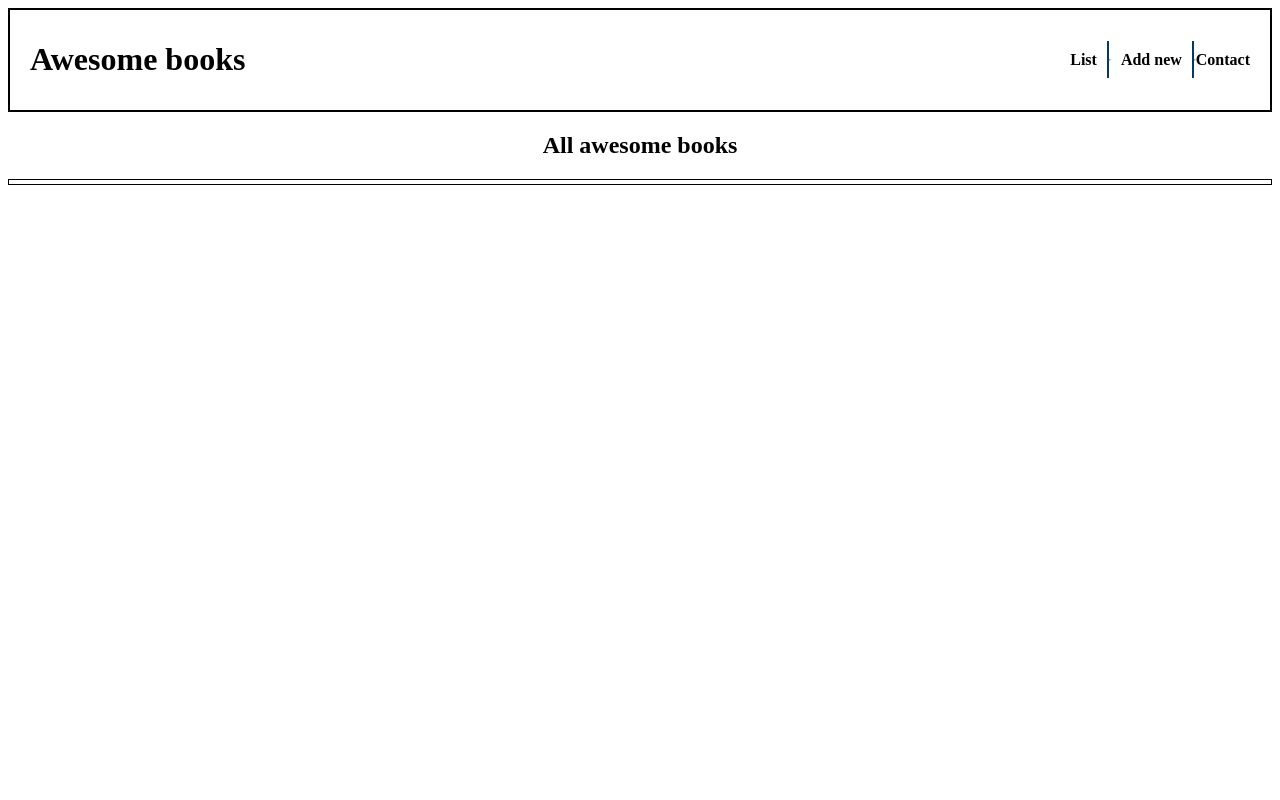
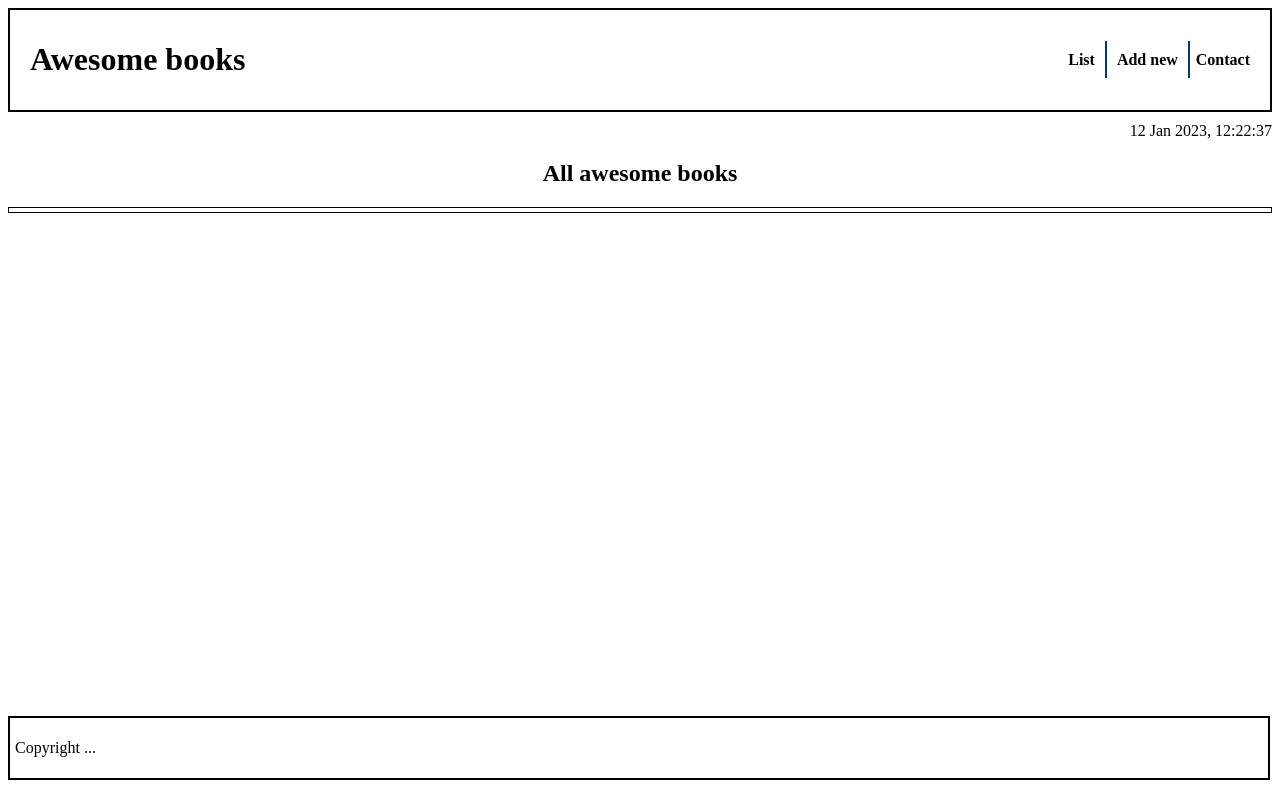
Before and after one commit to til2to/milestone-books, a website: page index.html in a window 1280 px wide. Drawn offline with Linux system fonts and the light colour scheme.

Commit message:
Add clock feature

```diff
--- a/index.html
+++ b/index.html
@@ -11,20 +11,16 @@
   <header id="header">
     <h1 class="awesome-book-title">Awesome books</h1>
     <ul class="nav-list">
-      <li><a href="#list-container" class="list-btn">List</a></li>
-      <hr>
-      <li><a href="#add-new-container" class="add-new-btn">Add new</a></li>
-      <hr>
-      <li><a href="#contact-containe" class="contact-btn">Contact</a></li>
+      <li><a href="#" class="list-btn">List</a></li>
+      <li><a href="#" class="add-new-btn">Add new</a></li>
+      <li><a href="#" class="contact-btn">Contact</a></li>
     </ul>
   </header>
+  <section id="clock"></section>
+
   <section id="list-container" class="block1">
     <h2>All awesome books</h2>
-    <div class="new-books-container">
-
-    </div>
-
-
+    <div class="new-books-container"></div>
   </section>
   <section id="add-new-container"  class="block2">
     <div class="form-container">
@@ -51,9 +47,11 @@
     <li>Our address. Streetname 22, 84503 City, Country</li>
    </ul>
     </div>
-
   </section>
 
+  <footer>
+    <p>Copyright ...</p>
+  </footer>
 
   <script src="script.js" type="module" defer></script>
 </body>
--- a/package.json
+++ b/package.json
@@ -12,7 +12,7 @@
     "babel-eslint": "^10.1.0",
     "eslint": "^7.32.0",
     "eslint-config-airbnb-base": "^14.2.1",
-    "eslint-plugin-import": "^2.26.0",
+    "eslint-plugin-import": "^2.27.4",
     "hint": "^7.1.3",
     "stylelint": "^13.13.1",
     "stylelint-config-standard": "^21.0.0",
--- a/script.js
+++ b/script.js
@@ -2,10 +2,23 @@
 const listBtn=document.querySelector('.list-btn')
 const addNewBtn=document.querySelector('.add-new-btn')
 const aboutBtn=document.querySelector('.contact-btn')
+const clock=document.querySelector('#clock')
 
 const listContainer=document.getElementById('list-container')
 const addNewContainer=document.getElementById('add-new-container')
 const contactContainer=document.getElementById('contact-container')
+
+
+let today = new Date().toLocaleDateString('en-GB', {
+  day : 'numeric',
+  month : 'short',
+  year : 'numeric',
+  hour: '2-digit',
+  minute: '2-digit',
+  second: '2-digit'
+}).split(' ').join(' ');
+
+clock.innerHTML = today
 
 listBtn.addEventListener('click',()=>{
   listContainer.style.display='block';
@@ -46,15 +59,12 @@ class BookList {
     this.storage.forEach((book, index) => {
       if (book.title && book.title !== this.title.value) {
         const displayBook = `
-      <div class="book-container">
-      <div class="title-author">
-      <p class="book-title">"${book.title}"</p>
-      <p>by</p>
-      <p class="book-author">${book.author}</p>
-      </div>
-
+        <div class="book-container">
+        <div class="title-author">
+        <p class="book-title">"${book.title}"</p>
+        <p>by</p>
+        <p class="book-author">${book.author}</p>
         <button class="remove" id=${index}>Remove</button>
-      </div>
       `;
         this.newBooks.innerHTML += displayBook;
       }
--- a/style.css
+++ b/style.css
@@ -1,9 +1,3 @@
-* {
-  /* border: 1px solid red;   */
-}
-.display-none{
-  display: none;
-}
 section{
   margin: auto;
 }
@@ -16,25 +10,32 @@ h2{
   justify-content: space-between;
   padding: 10px 20px 10px 20px;
   border: 2px solid black;
+}
 
+#clock {
+  margin-top: 10px;
+  text-align: right;
 }
 
 .nav-list{
   display: flex;
   padding-left: 0px;
-  /* gap: 20px; */
+}
 
+.nav-list li:nth-child(3) {
+  margin-left: 6px;
 }
+
 .list-btn, .add-new-btn{
   border-right: 2px solid #073763  ;
   padding: 10px;
-  /* background-color: red; */
 }
 
 .nav-list > li > a:hover, .nav-list > li > a:focus{
-  color:#073763;
+  color:#064e91;
 }
-a{
+
+a {
   color: black;
   text-decoration: none;
   font-weight: bold;
@@ -138,3 +139,12 @@ li {
 #contact-container{
   display: none;
 }
+
+footer {
+  border: 2px solid #000;
+  padding: 5px;
+  position: fixed;
+  width: 97.5%;
+  bottom: 0;
+  margin-bottom: 20px;
+}
```
Also changed, not shown: 1 other file.
